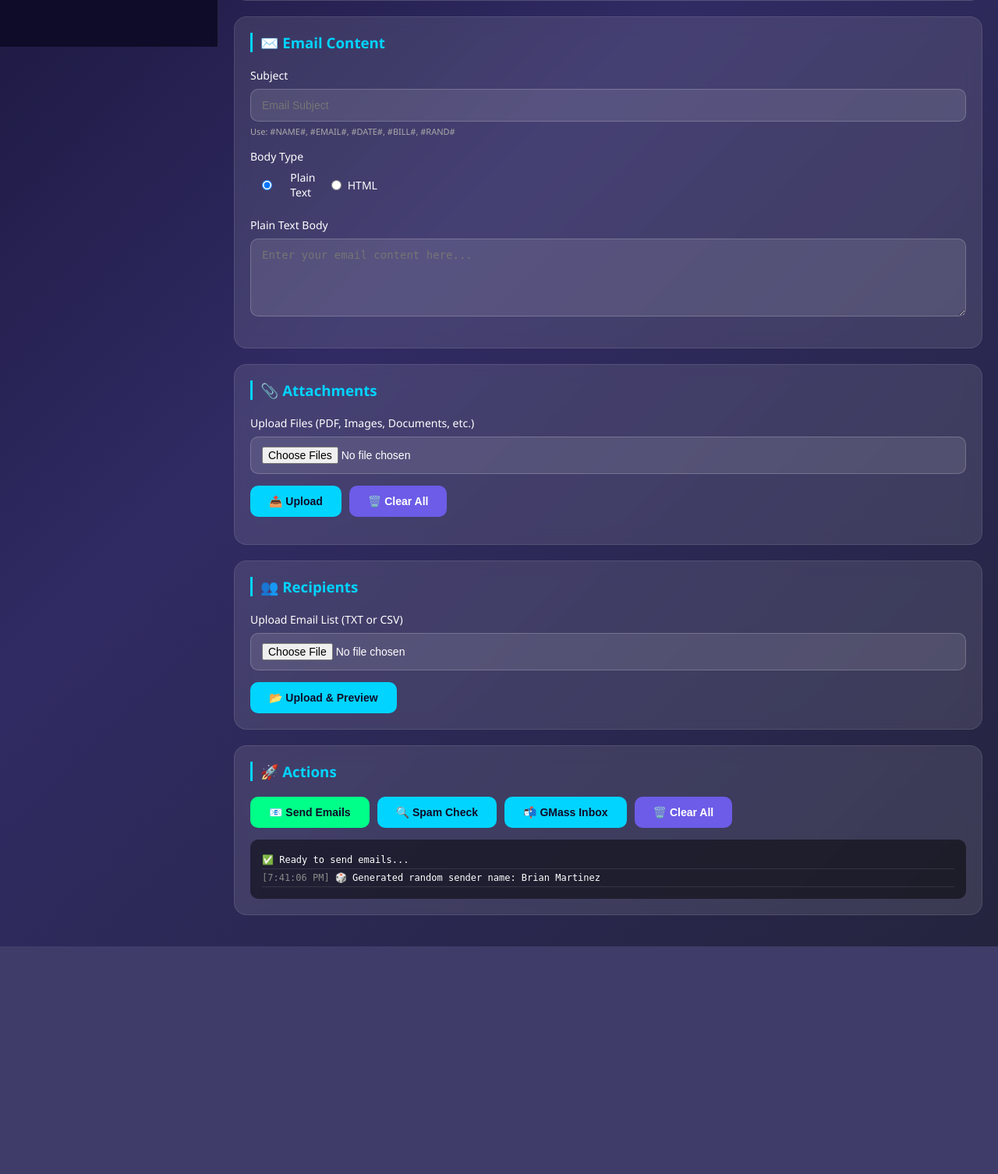
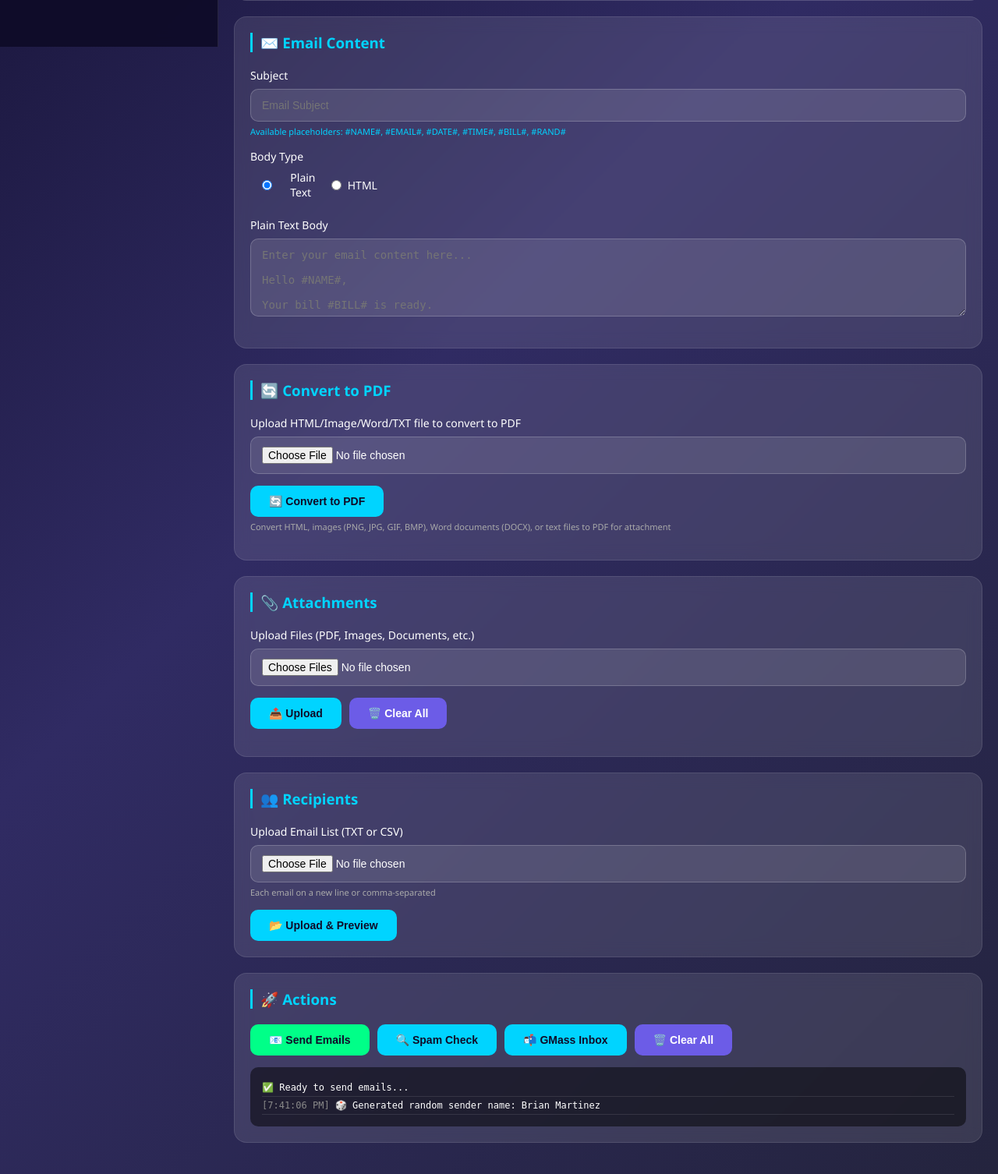
Before and after one commit to JakirHossain25/Zmaler, a Flask app: page /dashboard in a window 1280 px wide. Shown: the part 740-2246 px from the top of the page at 78% size. Before the commit the page ends 1954 px from the top, so only its background shows below. Run offline with Flask 3, Linux system fonts and the light colour scheme; the visitor is signed in with stand-in values (Sample User, id 1).

Commit message:
Enhance email configuration and PDF conversion features
Added helper text for SMTP password and email subject placeholders. Updated plain text and HTML body placeholders with examples. Implemented file upload for PDF conversion.

```diff
--- a/templates/dashboard.html
+++ b/templates/dashboard.html
@@ -325,6 +325,12 @@
             color: #aaa;
             font-size: 11px;
         }
+
+        .helper-text {
+            color: #00d4ff;
+            font-size: 11px;
+            margin-top: 5px;
+        }
     </style>
 </head>
 <body>
@@ -389,10 +395,12 @@
                 <div class="form-group">
                     <label>SMTP Server</label>
                     <input type="text" id="smtpHost" placeholder="smtp.gmail.com">
+                    <small>Common servers: smtp.gmail.com, smtp.outlook.com, smtp.yahoo.com</small>
                 </div>
                 <div class="form-group">
                     <label>SMTP Port</label>
                     <input type="number" id="smtpPort" value="587">
+                    <small>587 for TLS, 465 for SSL</small>
                 </div>
                 <div class="form-group">
                     <label>SMTP Username (Your Email)</label>
@@ -400,7 +408,8 @@
                 </div>
                 <div class="form-group">
                     <label>SMTP Password / App Password</label>
-                    <input type="password" id="smtpPassword" placeholder="Your password">
+                    <input type="password" id="smtpPassword" placeholder="Your password or app password">
+                    <small>For Gmail, use an App Password (2FA required)</small>
                 </div>
                 <div class="form-group">
                     <label>Sender Name</label>
@@ -430,7 +439,7 @@
                 <div class="form-group">
                     <label>Subject</label>
                     <input type="text" id="subject" placeholder="Email Subject">
-                    <small>Use: #NAME#, #EMAIL#, #DATE#, #BILL#, #RAND#</small>
+                    <small class="helper-text">Available placeholders: #NAME#, #EMAIL#, #DATE#, #TIME#, #BILL#, #RAND#</small>
                 </div>
 
                 <div class="form-group">
@@ -443,12 +452,26 @@
 
                 <div class="form-group" id="plainBodyGroup">
                     <label>Plain Text Body</label>
-                    <textarea id="plainBody" placeholder="Enter your email content here..."></textarea>
+                    <textarea id="plainBody" placeholder="Enter your email content here...&#10;&#10;Hello #NAME#,&#10;&#10;Your bill #BILL# is ready.&#10;&#10;Best regards,&#10;The Team"></textarea>
                 </div>
 
                 <div class="form-group" id="htmlBodyGroup" style="display: none;">
                     <label>HTML Body</label>
-                    <textarea id="htmlBody" placeholder='<html><body><h1>Hello #NAME#</h1><p>Your bill #BILL#</p></body></html>' rows="8"></textarea>
+                    <textarea id="htmlBody" rows="8" placeholder='&lt;html&gt;&#10;&lt;body&gt;&#10;&lt;h1&gt;Hello #NAME#&lt;/h1&gt;&#10;&lt;p&gt;Your bill #BILL# is ready.&lt;/p&gt;&#10;&lt;p&gt;Thank you for your business!&lt;/p&gt;&#10;&lt;/body&gt;&#10;&lt;/html&gt;'></textarea>
+                    <small>You can use HTML tags and placeholders</small>
+                </div>
+            </div>
+
+            <!-- File to PDF Conversion Card -->
+            <div class="card">
+                <h3>🔄 Convert to PDF</h3>
+                <div class="form-group">
+                    <label>Upload HTML/Image/Word/TXT file to convert to PDF</label>
+                    <input type="file" id="convertFile" accept=".html,.htm,.png,.jpg,.jpeg,.gif,.bmp,.docx,.txt">
+                    <div class="button-group">
+                        <button class="btn btn-primary" onclick="convertToPDF()">🔄 Convert to PDF</button>
+                    </div>
+                    <small>Convert HTML, images (PNG, JPG, GIF, BMP), Word documents (DOCX), or text files to PDF for attachment</small>
                 </div>
             </div>
 
@@ -472,6 +495,7 @@
                 <div class="form-group">
                     <label>Upload Email List (TXT or CSV)</label>
                     <input type="file" id="emailFile" accept=".txt,.csv">
+                    <small>Each email on a new line or comma-separated</small>
                 </div>
                 <div class="button-group">
                     <button class="btn btn-primary" onclick="uploadEmailFile()">📂 Upload & Preview</button>
@@ -550,6 +574,10 @@
             try {
                 const response = await fetch('/get_user_data');
                 const data = await response.json();
+                if (data.error) {
+                    window.location.href = '/';
+                    return;
+                }
                 currentUser = data.username;
                 document.getElementById('usernameDisplay').innerHTML = `👤 ${data.username}`;
                 document.getElementById('devName').innerText = data.developer_name;
@@ -659,6 +687,41 @@
             showLoading(false);
         }
 
+        async function convertToPDF() {
+            const fileInput = document.getElementById('convertFile');
+            const file = fileInput.files[0];
+
+            if (!file) {
+                addLog('Please select a file to convert', 'error');
+                return;
+            }
+
+            showLoading(true);
+            const formData = new FormData();
+            formData.append('file', file);
+
+            try {
+                const response = await fetch('/convert_to_pdf', {
+                    method: 'POST',
+                    body: formData
+                });
+                const data = await response.json();
+
+                if (data.success) {
+                    attachmentPaths.push(data.path);
+                    addAttachmentToList(data.filename, data.path);
+                    addLog(`✅ ${data.message}: ${data.filename}`);
+                } else {
+                    addLog(`❌ Conversion error: ${data.error || 'Unknown error'}`, 'error');
+                }
+            } catch (error) {
+                addLog(`❌ Error: ${error.message}`, 'error');
+            }
+
+            showLoading(false);
+            fileInput.value = '';
+        }
+
         async function uploadAttachments() {
             const fileInput = document.getElementById('attachmentFile');
             const files = fileInput.files;
@@ -701,13 +764,14 @@
             const list = document.getElementById('attachmentList');
             const item = document.createElement('div');
             item.className = 'attachment-item';
-            item.innerHTML = `📎 ${filename} <span class="remove-attachment" onclick="removeAttachment(this, '${filepath}')">✖</span>`;
+            item.innerHTML = `📎 ${escapeHtml(filename)} <span class="remove-attachment" onclick="removeAttachment(this, '${filepath}')">✖</span>`;
             list.appendChild(item);
         }
 
         function removeAttachment(element, filepath) {
             element.parentElement.remove();
             attachmentPaths = attachmentPaths.filter(p => p !== filepath);
+            addLog(`Removed attachment`);
         }
 
         async function clearAttachments() {
@@ -757,11 +821,11 @@
                     document.getElementById('emailCount').textContent = data.count;
                     const emailListDiv = document.getElementById('emailList');
                     emailListDiv.innerHTML = '';
-                    data.emails.slice(0, 20).forEach(email => {
+                    data.emails.slice(0, 50).forEach(email => {
                         emailListDiv.innerHTML += `<div class="log-entry">📧 ${escapeHtml(email)}</div>`;
                     });
-                    if (data.count > 20) {
-                        emailListDiv.innerHTML += `<div class="log-entry">... and ${data.count - 20} more</div>`;
+                    if (data.count > 50) {
+                        emailListDiv.innerHTML += `<div class="log-entry">... and ${data.count - 50} more</div>`;
                     }
                     document.getElementById('emailPreview').style.display = 'block';
                     addLog(`📂 Loaded ${data.count} email addresses`);
@@ -792,24 +856,30 @@
             if (sendMethod === 'gmail_api') {
                 senderName = document.getElementById('senderName').value;
                 senderEmail = document.getElementById('senderEmail').value;
-                if (!senderName) senderName = senderEmail.split('@')[0];
                 if (!senderEmail) {
                     addLog('Please enter sender email', 'error');
                     return;
                 }
+                if (!senderName) senderName = senderEmail.split('@')[0];
             } else {
                 senderName = document.getElementById('smtpSenderName').value;
                 senderEmail = document.getElementById('smtpUsername').value;
-                if (!senderName) senderName = senderEmail.split('@')[0];
+                const smtpPassword = document.getElementById('smtpPassword').value;
+                const smtpHost = document.getElementById('smtpHost').value;
+
                 if (!senderEmail) {
                     addLog('Please enter SMTP username/email', 'error');
                     return;
                 }
-                const smtpPassword = document.getElementById('smtpPassword').value;
                 if (!smtpPassword) {
                     addLog('Please enter SMTP password', 'error');
                     return;
                 }
+                if (!smtpHost) {
+                    addLog('Please enter SMTP server', 'error');
+                    return;
+                }
+                if (!senderName) senderName = senderEmail.split('@')[0];
             }
 
             subject = document.getElementById('subject').value;
@@ -885,7 +955,8 @@
                         if (data.sent > 0) {
                             addLog(`✅ Sent to ${currentEmails[i]}`);
                         } else {
-                            addLog(`❌ Failed: ${data.failed_emails[0]?.error || 'Unknown error'}`, 'error');
+                            const errorMsg = data.failed_emails[0]?.error || 'Unknown error';
+                            addLog(`❌ Failed to ${currentEmails[i]}: ${errorMsg}`, 'error');
                         }
                     } else {
                         failed++;
@@ -970,7 +1041,7 @@
             try {
                 const response = await fetch('/get_terms');
                 const data = await response.json();
-                document.getElementById('termsContent').innerHTML = `<p style="white-space: pre-line;">${data.terms}</p>`;
+                document.getElementById('termsContent').innerHTML = `<p style="white-space: pre-line;">${escapeHtml(data.terms)}</p>`;
             } catch (error) {
                 console.error('Error:', error);
             }
```
